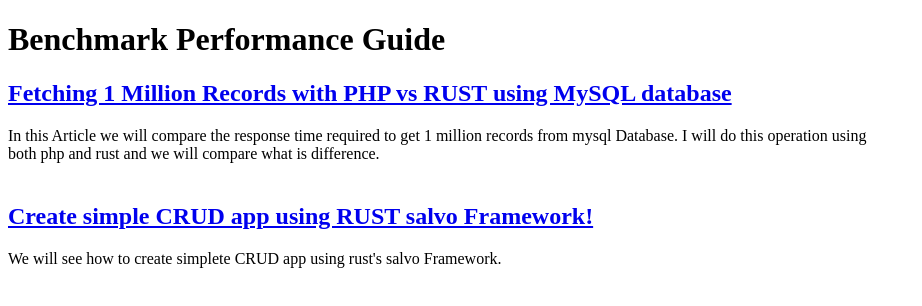
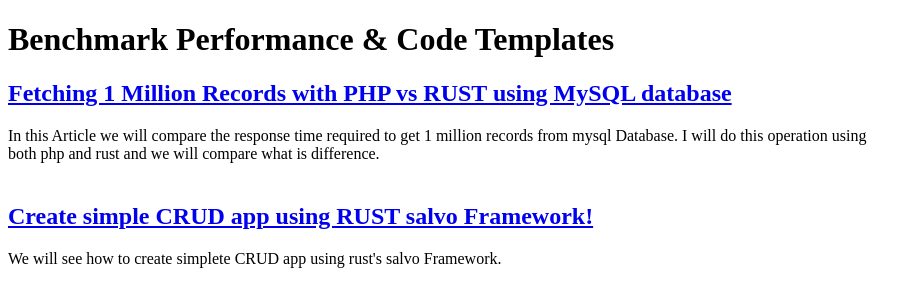
Before and after one commit to pavandeore/performance-benchmark, a plain HTML site: page index.html in a window 1280 px wide. Shown: the whole page, without its empty margins (0-922 px from the left). Drawn offline with Linux system fonts and the light colour scheme.

Commit message:
minor title update

```diff
--- a/index.html
+++ b/index.html
@@ -4,7 +4,7 @@
     <meta charset="UTF-8">
     <meta http-equiv="X-UA-Compatible" content="IE=edge">
     <meta name="viewport" content="width=device-width, initial-scale=1.0">
-    <title>Benchmark Performance Guide</title>
+    <title>Benchmark Performance/ Code Templates</title>
     <link rel="stylesheet" href="./style.css">
     <script src="https://cdn.jsdelivr.net/npm/@tabler/core@1.0.0-beta17/dist/js/tabler.min.js"></script>
     <link rel="stylesheet" href="https://cdn.jsdelivr.net/npm/@tabler/core@1.0.0-beta17/dist/css/tabler.min.css">
@@ -23,7 +23,7 @@
 
 </head>
 <body>
-    <h1 class="text-center py-5">Benchmark Performance Guide</h1>
+    <h1 class="text-center py-5">Benchmark Performance & Code Templates</h1>
     <section class="container px-5">
         <article>
             <h2><a href="/fetching-1-million-records-with-php-vs-rust.html">Fetching 1 Million Records with PHP vs RUST using MySQL database</a></h2>
```
